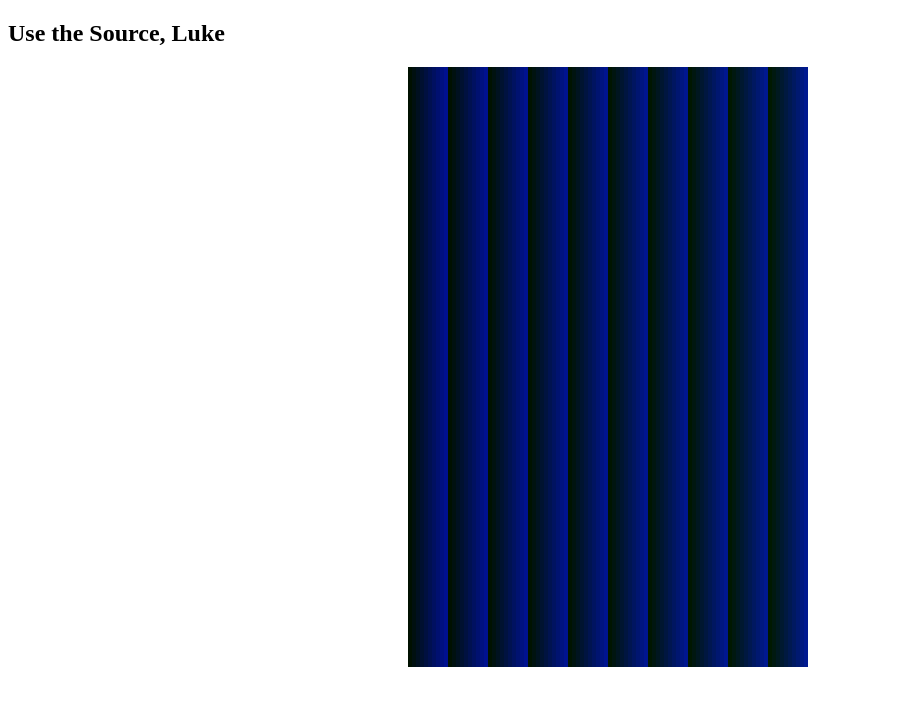
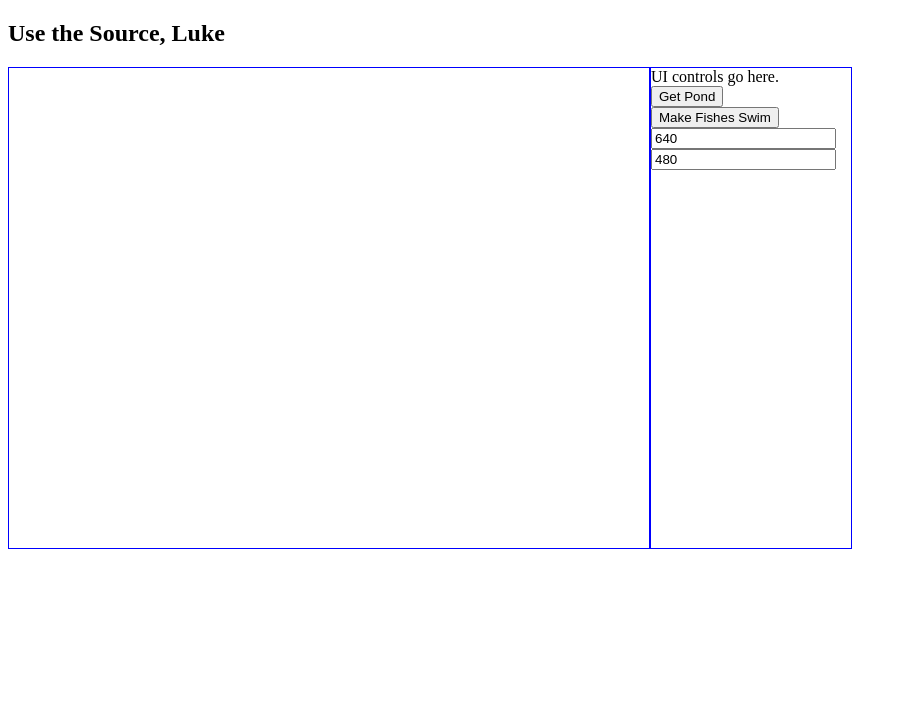
Before and after one commit to SiggyTheViking/fish, a plain HTML site: page newfish.html in a window 1280 px wide. Shown: the whole page, without its empty margins (0-907 px from the left). Drawn offline with Linux system fonts and the light colour scheme; no server answers.

Commit message:
chugging along.
saving the generated canvas background, drawing some fishes and
moving them around (simply). working out different pond sizes.

```diff
--- a/newfish.html
+++ b/newfish.html
@@ -4,10 +4,26 @@
         <title>New Fish</title>
         <script src='/jquery.js'></script>
         <script src='/knockout.js'></script>
+        <style type="text/css">
+            .hidden {
+                display: none;
+            }
+        </style>
     </head>
     <body>
-        <h2>Use the Source, Luke</h2>
-        <canvas id="canvas" width="800" height="600"></canvas>
+        <div style="position: relative;">
+            <h2>Use the Source, Luke</h2>
+            <div style="right:0px; float: left;">
+                <canvas id="canvas" width="640" height="480" style="border: solid 1px blue; "></canvas>
+            </div>
+            <div style="border: solid 1px blue; width: 200px; height: 480px; float: left;">
+                UI controls go here.
+                <input type="button" value="Get Pond" id="getPondBtn" />
+                <input type="button" value="Make Fishes Swim" id="arrowBtn" />
+                <input type="text" data-bind="value: width" />
+                <input type="text" data-bind="value: height" />
+            </div>
+        </div>
         <script>
 
             //(function () {
@@ -60,11 +76,79 @@
                 minWeight:1,maxWeight:10,sense:5},
             perchConfig = {species:'perch',vector:{x:4,y:3,angle:0,speed:0},
                 minWeight:.3,maxWeight:3,sense:3},
-            behaviors = {};
+            depth=50,
+            behaviors = {},
+            savedPnd;
             behaviors['bass'] = new Behavior(bassConfig);
             behaviors['perch'] = new Behavior(perchConfig);
 
-            var ctx = $('#canvas')[0].getContext('2d');
+            var vm = {
+                width: ko.observable(640),
+                height: ko.observable(480)
+            };
+
+            ko.applyBindings(vm);
+
+            var arrow = new Image();
+            arrow.src = 'images/Arrow8px.png';
+            //arrow.width = 8;
+            //arrow.height = 3;
+
+            var colorLU = {
+                0: '808000',
+                1: '00005',
+                2: '00000a',
+                3: '00000f',
+                4: '000014',
+                5: '000019',
+                6: '00001e',
+                7: '000023',
+                8: '000028',
+                9: '00002d',
+                10: '000032',
+                11: '000037',
+                12: '00003c',
+                13: '000041',
+                14: '000046',
+                15: '00004b',
+                16: '000050',
+                17: '000055',
+                18: '00005a',
+                19: '00005f',
+                20: '000064',
+                21: '000069',
+                22: '00006e',
+                23: '000073',
+                24: '000078',
+                25: '00007d',
+                26: '000082',
+                27: '000087',
+                28: '00008c',
+                29: '000091',
+                30: '000096',
+                31: '00009b',
+                32: '0000a0',
+                33: '0000a5',
+                34: '0000aa',
+                35: '0000af',
+                36: '0000b4',
+                37: '0000b9',
+                38: '0000be',
+                39: '0000c3',
+                40: '0000c8',
+                41: '0000cd',
+                42: '0000d2',
+                43: '0000d7',
+                44: '0000dc',
+                45: '0000e1',
+                46: '0000e6',
+                47: '0000eb',
+                48: '0000f0',
+                49: '0000f5',
+                50: '0000fa'}
+
+            var cvs = $('#canvas');
+            var ctx = cvs[0].getContext('2d');
 
             //need to fishes to be like defaultdict. we just want to be able
             //to add fishes, whether the species exists or not. we don't want
@@ -142,6 +226,8 @@
                 return function (fish,pond) {
                     var thisBehavior = speciesConfig;
                     //find influences
+                    var influences = pond.getObjectsWithinRadius(
+                        fish.vector,thisBehavior.sense);
                     var influences = pond.getObjectsWithinRadius(fish.vector,thisBehavior.sense);
                     console.log(influences);
                     console.log(thisBehavior.species);
@@ -167,50 +253,80 @@
                 return thoseFish;
             }
 
-            //Crockford magic
-            if (typeof Object.create !== 'function') {
-                Object.create = function (o) {
-                    function F() {}
-                    F.prototype = o;
-                    return new F();
-                };
-            }
 
             /*****************************************************************/
             theseFish
-                .addFish(bassConfig)
-                .addFish(bassConfig)
-                .addFish(bassConfig)
-                .addFish({species:'bass',vector:{x:4,y:3,angle:0,speed:0},minWeight:10,maxWeight:20})
+                .addFish({species:'bass',vector:{x:140,y:153,angle:.41,speed:0},minWeight:10,maxWeight:20})
+                .addFish({species:'bass',vector:{x:150,y:153,angle:.47,speed:0},minWeight:10,maxWeight:20})
+                .addFish({species:'bass',vector:{x:160,y:153,angle:.53,speed:0},minWeight:10,maxWeight:20})
+                .addFish({species:'bass',vector:{x:145,y:153,angle:.5,speed:0},minWeight:10,maxWeight:20})
+                .addFish({species:'bass',vector:{x:144,y:144,angle:.42,speed:0},minWeight:10,maxWeight:20})
                 .addFish(perchConfig)
                 .addFish();
 
             thisPond.updatePoints(theseFish);
 
-            //here is the first pass at making the pond itself.
-            //3d space, (x,y,z), with (0,0,0) being the surface in the
-            //south east corner.
-            /*
-            thisPond.pondSpace = (function(){
-                var i,j,k,pond = [];
-                //how about we make it a 500 x 500 x 50 deep, shaped lik a dish
+            function getPond(){
+                $.get('/api/pond',{'width':vm.width(),'height':vm.height(),'depth':depth},function(data){
+                    var pnd = thisPond.pondSpace = data.pond;
+                    cvs.attr({'width':vm.width(),'height':vm.height()});
+                    drawPond(pnd);
+                });
+            }
+
+            $('#getPondBtn').on('click',getPond);
+
+            function drawPond (pondArr) {
+                ctx.clearRect(0,0,vm.width(),vm.height());
+                if (savedPnd) {
+                    ctx.putImageData(savedPnd,0,0);
+                }
+                else {
+                    for (var p=0; p < vm.width(); p++) {
+                        for (var q=0; q < vm.height(); q++) {
+                            ctx.fillStyle = colorLU[pondArr[p][q]]
+                            ctx.beginPath();
+                            ctx.rect(p,q,1,1);
+                            ctx.closePath();
+                            ctx.fill();
+                        }
+                    }
+                    savedPnd = ctx.getImageData(0,0,vm.width(),vm.height());
+                }
+            }
+
+            /*$('#arrowBtn').on('click',function(){
+                ctx.save();
+                ctx.rotate(.42);
+                ctx.drawImage(arrow,150,150);
+                ctx.restore();
+            });*/
+
+            $('#arrowBtn').on('click',drawFish);
+
+            function drawFish(){
+                var i,theta,len;
+                drawPond(thisPond.pondSpace);
+                len = theseFish.bass.length;
+                for (i=0; i< len; i++){
+                    ctx.save();
+                    ctx.rotate(+theseFish.bass[i].vector.angle);
+                    ctx.drawImage(arrow,+theseFish.bass[i].vector.x, +theseFish.bass[i].vector.y);
+                    ctx.restore();
+                }
+                moveBass();
 
             }
-            */
-            $.get('/api/time',function(data){
-                console.log(data);
-            });
 
-            //canvas fun.
-            for (var p=0; p < 800; p++) {
-                for (var q=0; q < 600; q++) {
-                    ctx.fillStyle = '#00' + Math.floor(p/4).toString() + Math.floor(1/4).toString();
-                    ctx.beginPath();
-                    ctx.rect(p,q,1,1);
-                    ctx.closePath();
-                    ctx.fill();
+            function moveBass(){
+                var i,len;
+                len = theseFish.bass.length;
+                for (i=0; i< len; i++){
+                    theseFish.bass[i].vector.x += 10;
+                    theseFish.bass[i].vector.y += 10;
                 }
             }
+
 
 
             /*
```
Also changed, not shown: hello.xml (+4 -5 lines), 3 other files.
